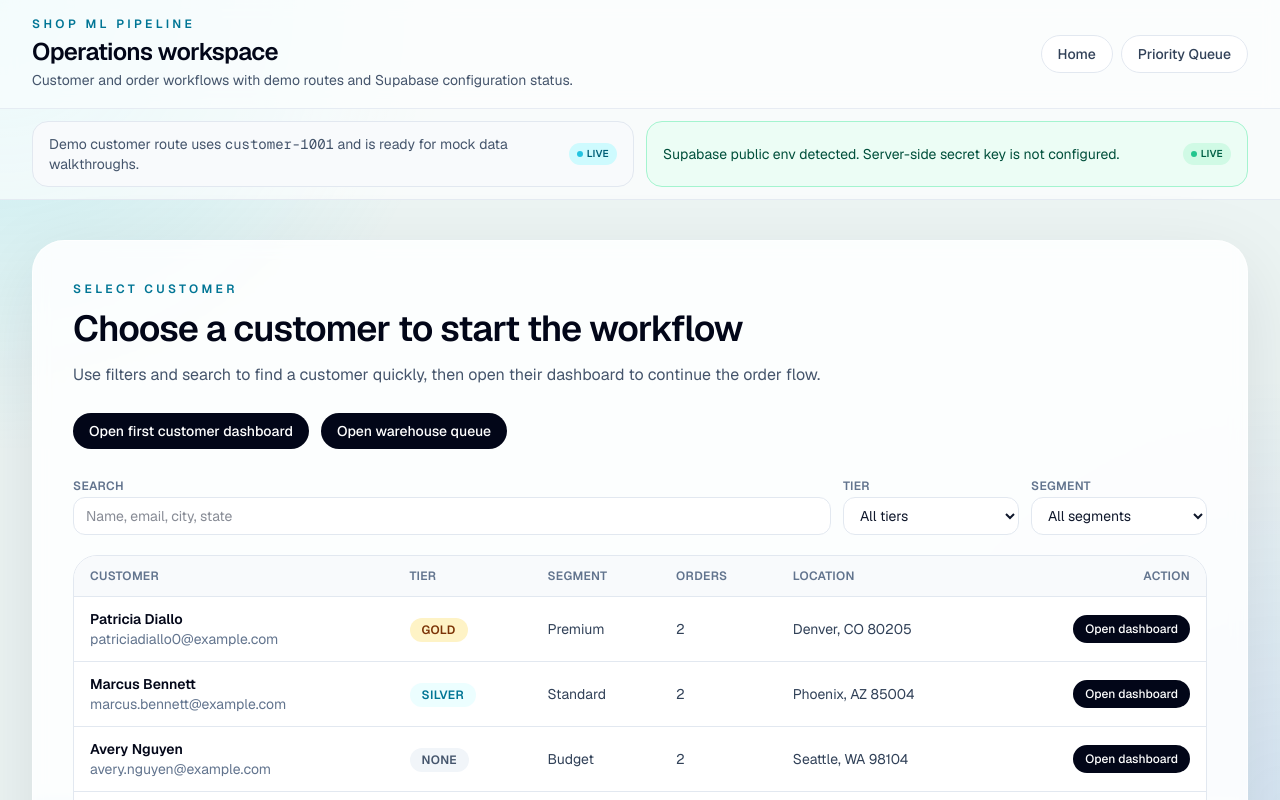
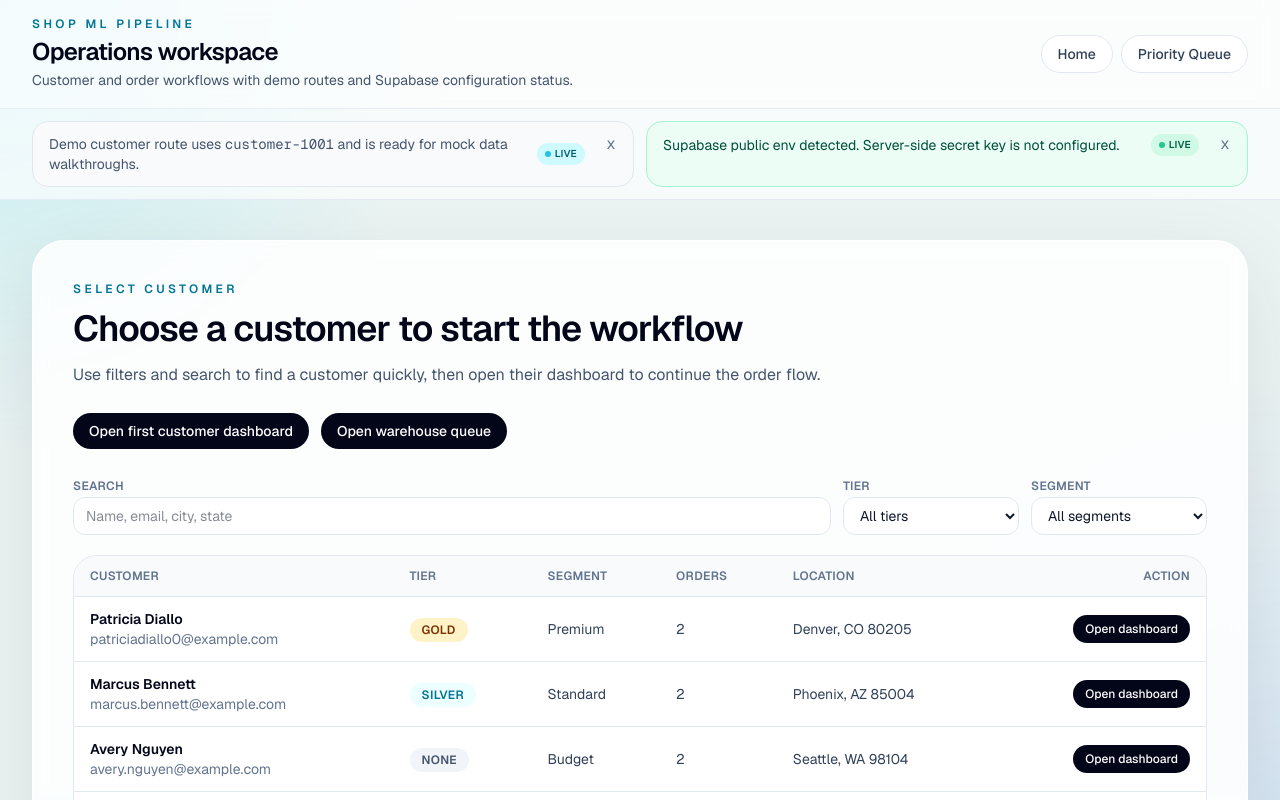
Before and after one commit to George-Ramsay/shop-ml-pipeline, a Next.js app: page / in a window 1280 px wide. Shown: the top 800 px of the page. Built offline with nearby package versions, Linux system fonts and the light colour scheme; no server answers.

Commit message:
Updated notification

```diff
--- a/components/app-shell.tsx
+++ b/components/app-shell.tsx
@@ -1,6 +1,7 @@
 import Link from "next/link";
 import type { ReactNode } from "react";
 
+import { DismissibleNotification } from "@/components/dismissible-notification";
 import { DEMO_CUSTOMER_ID } from "@/lib/demo";
 
 type AppShellProps = {
@@ -60,31 +61,27 @@ export function AppShell({ children }: AppShellProps) {
       <section aria-label="Live notifications" className="border-b border-slate-200/80 bg-white/65">
         <div className="mx-auto w-full max-w-7xl px-6 py-3 lg:px-8">
           <div className="grid gap-3 md:grid-cols-2">
-            <div className="flex items-center justify-between gap-3 rounded-2xl border border-slate-200 bg-slate-50 px-4 py-3 text-sm text-slate-600">
-              <p>
+            <DismissibleNotification
+              className="border border-slate-200 bg-slate-50 text-slate-600"
+              badgeClassName="bg-cyan-100 text-cyan-800"
+              dotClassName="bg-cyan-500"
+            >
                 Demo customer route uses <code>{DEMO_CUSTOMER_ID}</code> and is ready
                 for mock data walkthroughs.
-              </p>
-              <span className="inline-flex shrink-0 items-center gap-1 rounded-full bg-cyan-100 px-2 py-1 text-[10px] font-semibold uppercase tracking-wide text-cyan-800">
-                <span className="size-1.5 animate-pulse rounded-full bg-cyan-500" aria-hidden="true" />
-                Live
-              </span>
-            </div>
+            </DismissibleNotification>
 
-            <div className="flex items-center justify-between gap-3 rounded-2xl border border-emerald-200 bg-emerald-50 px-4 py-3 text-sm text-emerald-900">
-              <p>
+            <DismissibleNotification
+              className="border border-emerald-200 bg-emerald-50 text-emerald-900"
+              badgeClassName="bg-emerald-100 text-emerald-800"
+              dotClassName="bg-emerald-500"
+            >
                 {hasPublicSupabaseEnv
                   ? "Supabase public env detected."
                   : "Supabase public env missing."}{" "}
                 {hasServiceRoleKey
                   ? "Server-side secret key is also available."
                   : "Server-side secret key is not configured."}
-              </p>
-              <span className="inline-flex shrink-0 items-center gap-1 rounded-full bg-emerald-100 px-2 py-1 text-[10px] font-semibold uppercase tracking-wide text-emerald-800">
-                <span className="size-1.5 animate-pulse rounded-full bg-emerald-500" aria-hidden="true" />
-                Live
-              </span>
-            </div>
+            </DismissibleNotification>
           </div>
         </div>
       </section>
--- /dev/null
+++ b/components/dismissible-notification.tsx
@@ -0,0 +1,46 @@
+"use client";
+
+import { useState, type ReactNode } from "react";
+
+type DismissibleNotificationProps = {
+  children: ReactNode;
+  className: string;
+  badgeClassName: string;
+  dotClassName: string;
+};
+
+export function DismissibleNotification({
+  children,
+  className,
+  badgeClassName,
+  dotClassName,
+}: DismissibleNotificationProps) {
+  const [isVisible, setIsVisible] = useState(true);
+
+  if (!isVisible) {
+    return null;
+  }
+
+  return (
+    <div className={`relative rounded-2xl px-4 py-3 pr-12 text-sm ${className}`}>
+      <button
+        type="button"
+        onClick={() => setIsVisible(false)}
+        className="absolute right-2 top-2 inline-flex size-7 items-center justify-center rounded-full text-slate-500 transition hover:bg-white/70 hover:text-slate-900 focus-visible:outline-none focus-visible:ring-2 focus-visible:ring-cyan-300"
+        aria-label="Dismiss notification"
+      >
+        <span aria-hidden="true" className="text-base leading-none">
+          x
+        </span>
+      </button>
+
+      <div className="flex items-center justify-between gap-3">
+        <p>{children}</p>
+        <span className={`inline-flex shrink-0 items-center gap-1 rounded-full px-2 py-1 text-[10px] font-semibold uppercase tracking-wide ${badgeClassName}`}>
+          <span className={`size-1.5 animate-pulse rounded-full ${dotClassName}`} aria-hidden="true" />
+          Live
+        </span>
+      </div>
+    </div>
+  );
+}
```
